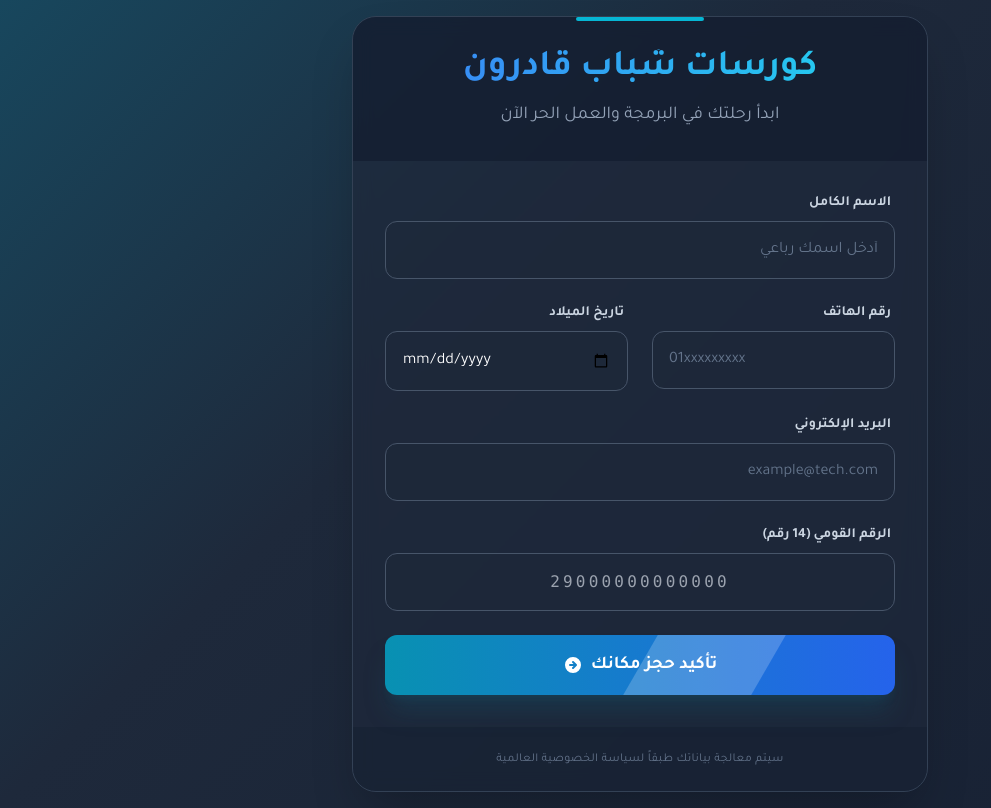
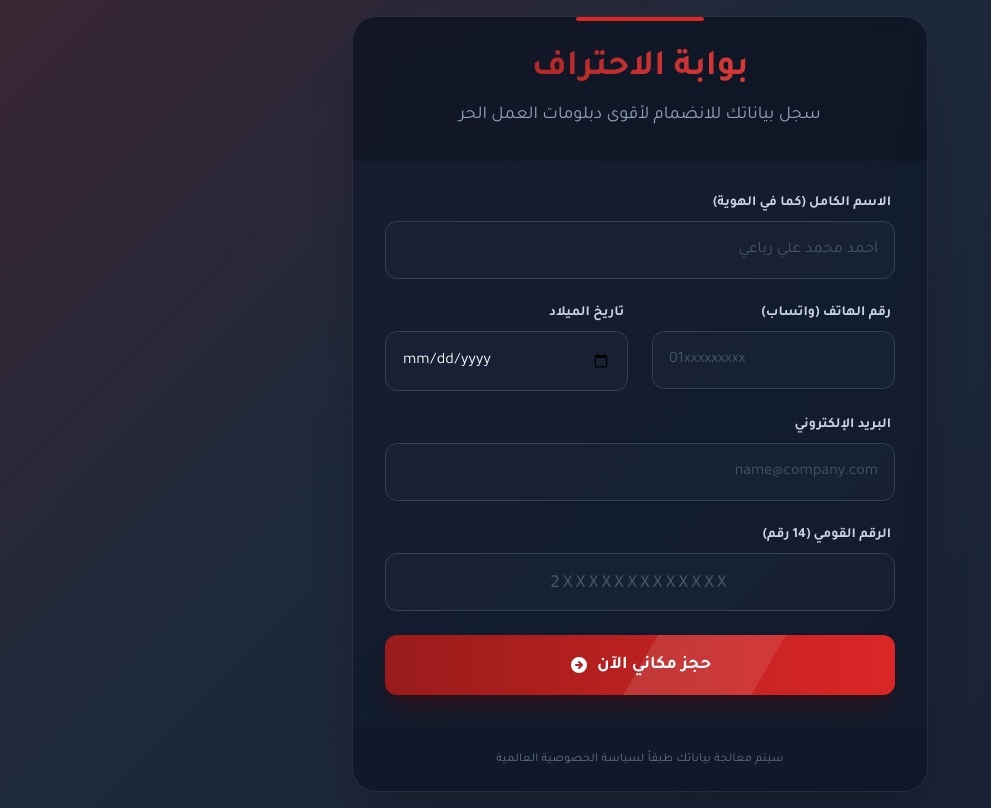
Before and after one commit to kabtenkemo/form, a website: page index.html in a window 1280 px wide. Shown: the whole page, without its empty margins (0-991 px from the left). Drawn offline with nearby package versions, Linux system fonts and the light colour scheme.

Commit message:
Update index.html with new content and styles

```diff
--- a/index.html
+++ b/index.html
@@ -3,14 +3,16 @@
 <head>
     <meta charset="UTF-8">
     <meta name="viewport" content="width=device-width, initial-scale=1.0">
-    <title>أكاديمية المستقبل | انضم الآن</title>
+    <title>أكاديمية النجاح | ابدأ رحلتك الآن</title>
     <script src="https://cdn.tailwindcss.com"></script>
     <link href="https://fonts.googleapis.com/css2?family=Tajawal:wght@400;700&display=swap" rel="stylesheet">
     <style>
         body { font-family: 'Tajawal', sans-serif; }
-        .glass { background: rgba(30, 41, 59, 0.7); backdrop-filter: blur(10px); }
+        /* تأثير الزجاج الشفاف */
+        .glass { background: rgba(15, 23, 42, 0.65); backdrop-filter: blur(12px); border: 1px solid rgba(255, 255, 255, 0.08); }
+        /* خلفية متحركة بدرجات النبيتي والأسود */
         .animated-bg {
-            background: linear-gradient(-45deg, #0f172a, #1e293b, #0891b2, #0f172a);
+            background: linear-gradient(-45deg, #0f172a, #1e293b, #7f1d1d, #0f172a);
             background-size: 400% 400%;
             animation: gradient 15s ease infinite;
         }
@@ -19,80 +21,82 @@
             50% { background-position: 100% 50%; }
             100% { background-position: 0% 50%; }
         }
+        /* لون الـ Selection عند تحديد النص */
+        ::selection { background: #b91c1c; color: white; }
     </style>
 </head>
 <body class="animated-bg min-h-screen flex items-center justify-center p-4">
 
-    <div class="max-w-xl w-full glass border border-slate-700 rounded-3xl shadow-2xl overflow-hidden transform transition-all">
+    <div class="max-w-xl w-full glass rounded-3xl shadow-2xl overflow-hidden transform transition-all hover:border-red-900/50">
 
-        <div class="relative p-8 text-center bg-slate-900/50">
-            <div class="absolute top-0 left-1/2 -translate-x-1/2 w-32 h-1 bg-cyan-500 rounded-full"></div>
-            <h2 class="text-4xl font-extrabold bg-clip-text text-transparent bg-gradient-to-l from-cyan-400 to-blue-500">
-                كورسات شباب قادرون
+        <div class="relative p-8 text-center bg-black/20">
+            <div class="absolute top-0 left-1/2 -translate-x-1/2 w-32 h-1 bg-red-600 rounded-full"></div>
+            <h2 class="text-4xl font-extrabold bg-clip-text text-transparent bg-gradient-to-l from-red-500 to-red-800">
+                بوابة الاحتراف
             </h2>
-            <p class="text-slate-400 mt-3 text-lg font-medium">ابدأ رحلتك في البرمجة والعمل الحر الآن</p>
+            <p class="text-slate-400 mt-3 text-lg font-medium">سجل بياناتك للانضمام لأقوى دبلومات العمل الحر</p>
         </div>
 
         <form id="courseForm" class="p-8 space-y-6">
 
             <div class="relative group">
-                <label class="block text-sm font-semibold text-slate-300 mb-2 mr-1">الاسم الكامل</label>
-                <input type="text" name="full_name" required placeholder="أدخل اسمك رباعي"
-                    class="w-full bg-slate-800/50 border border-slate-600 rounded-xl p-4 text-white focus:ring-2 focus:ring-cyan-500 focus:border-transparent outline-none transition-all placeholder:text-slate-500 group-hover:border-slate-400">
+                <label class="block text-sm font-semibold text-slate-300 mb-2 mr-1">الاسم الكامل (كما في الهوية)</label>
+                <input type="text" name="full_name" required placeholder="أحمد محمد علي رباعي"
+                    class="w-full bg-slate-800/40 border border-slate-700 rounded-xl p-4 text-white focus:ring-2 focus:ring-red-600 focus:border-transparent outline-none transition-all placeholder:text-slate-600 group-hover:border-red-900/50">
             </div>
 
             <div class="grid grid-cols-1 md:grid-cols-2 gap-6">
                 <div>
-                    <label class="block text-sm font-semibold text-slate-300 mb-2 mr-1">رقم الهاتف</label>
+                    <label class="block text-sm font-semibold text-slate-300 mb-2 mr-1">رقم الهاتف (واتساب)</label>
                     <input type="tel" name="phone" required placeholder="01xxxxxxxxx"
-                        class="w-full bg-slate-800/50 border border-slate-600 rounded-xl p-4 text-white focus:ring-2 focus:ring-cyan-500 outline-none transition-all placeholder:text-slate-500">
+                        class="w-full bg-slate-800/40 border border-slate-700 rounded-xl p-4 text-white focus:ring-2 focus:ring-red-600 outline-none transition-all placeholder:text-slate-600">
                 </div>
                 <div>
                     <label class="block text-sm font-semibold text-slate-300 mb-2 mr-1">تاريخ الميلاد</label>
                     <input type="date" name="birth_date" required
-                        class="w-full bg-slate-800/50 border border-slate-600 rounded-xl p-4 text-white focus:ring-2 focus:ring-cyan-500 outline-none transition-all">
+                        class="w-full bg-slate-800/40 border border-slate-700 rounded-xl p-4 text-white focus:ring-2 focus:ring-red-600 outline-none transition-all text-slate-300">
                 </div>
             </div>
 
             <div>
                 <label class="block text-sm font-semibold text-slate-300 mb-2 mr-1">البريد الإلكتروني</label>
-                <input type="email" name="email" required placeholder="example@tech.com"
-                    class="w-full bg-slate-800/50 border border-slate-600 rounded-xl p-4 text-white focus:ring-2 focus:ring-cyan-500 outline-none transition-all placeholder:text-slate-500">
+                <input type="email" name="email" required placeholder="name@company.com"
+                    class="w-full bg-slate-800/40 border border-slate-700 rounded-xl p-4 text-white focus:ring-2 focus:ring-red-600 outline-none transition-all placeholder:text-slate-600">
             </div>
 
             <div>
                 <label class="block text-sm font-semibold text-slate-300 mb-2 mr-1">الرقم القومي (14 رقم)</label>
-                <input type="text" name="national_id" required maxlength="14" minlength="14" placeholder="29000000000000"
-                    class="w-full bg-slate-800/50 border border-slate-600 rounded-xl p-4 text-white focus:ring-2 focus:ring-cyan-500 outline-none transition-all tracking-[0.2em] text-center font-mono">
+                <input type="text" name="national_id" required maxlength="14" minlength="14" placeholder="2XXXXXXXXXXXXX"
+                    class="w-full bg-slate-800/40 border border-slate-700 rounded-xl p-4 text-white focus:ring-2 focus:ring-red-600 outline-none transition-all tracking-[0.2em] text-center font-mono placeholder:text-slate-600">
             </div>
 
             <button type="submit" id="submitBtn"
-                class="relative w-full overflow-hidden group py-4 bg-gradient-to-r from-cyan-600 to-blue-600 hover:from-cyan-500 hover:to-blue-500 text-white font-bold rounded-xl transition-all duration-300 shadow-xl shadow-cyan-900/40 transform active:scale-95">
+                class="relative w-full overflow-hidden group py-4 bg-gradient-to-r from-red-800 to-red-600 hover:from-red-700 hover:to-red-500 text-white font-bold rounded-xl transition-all duration-300 shadow-xl shadow-red-950/40 transform active:scale-95">
                 <span id="btnText" class="relative z-10 flex items-center justify-center gap-2 text-lg">
-                    تأكيد حجز مكانك
+                    حجز مكاني الآن
                     <svg xmlns="http://www.w3.org/2000/svg" class="h-5 w-5" viewBox="0 0 20 20" fill="currentColor">
                         <path fill-rule="evenodd" d="M10 18a8 8 0 100-16 8 8 0 000 16zm3.707-8.707l-3-3a1 1 0 00-1.414 1.414L10.586 9H7a1 1 0 100 2h3.586l-1.293 1.293a1 1 0 101.414 1.414l3-3a1 1 0 000-1.414z" clip-rule="evenodd" />
                     </svg>
                 </span>
-                <div class="absolute inset-0 w-1/4 h-full bg-white/20 skew-x-[-30deg] -translate-x-full group-hover:translate-x-[400%] transition-all duration-1000"></div>
+                <div class="absolute inset-0 w-1/4 h-full bg-white/10 skew-x-[-30deg] -translate-x-full group-hover:translate-x-[400%] transition-all duration-1000"></div>
             </button>
         </form>
 
-        <div class="p-6 bg-slate-900/30 text-center">
+        <div class="p-6 bg-black/10 text-center">
             <p class="text-xs text-slate-500 tracking-wide uppercase">سيتم معالجة بياناتك طبقاً لسياسة الخصوصية العالمية</p>
         </div>
     </div>
 
     <div id="successModal" class="fixed inset-0 bg-slate-950/90 hidden items-center justify-center p-4 z-50">
-        <div class="bg-slate-800 border border-cyan-500/50 p-8 rounded-3xl text-center max-w-sm w-full shadow-2xl">
-            <div class="w-20 h-20 bg-cyan-500/20 rounded-full flex items-center justify-center mx-auto mb-6">
-                <svg xmlns="http://www.w3.org/2000/svg" class="h-12 w-12 text-cyan-500" fill="none" viewBox="0 0 24 24" stroke="currentColor">
+        <div class="bg-slate-800 border border-red-700/50 p-8 rounded-3xl text-center max-w-sm w-full shadow-2xl">
+            <div class="w-20 h-20 bg-red-600/20 rounded-full flex items-center justify-center mx-auto mb-6">
+                <svg xmlns="http://www.w3.org/2000/svg" class="h-12 w-12 text-red-600" fill="none" viewBox="0 0 24 24" stroke="currentColor">
                     <path stroke-linecap="round" stroke-linejoin="round" stroke-width="3" d="M5 13l4 4L19 7" />
                 </svg>
             </div>
             <h3 class="text-2xl font-bold text-white mb-2">تم استلام طلبك!</h3>
             <p class="text-slate-400 mb-6">فريق الدعم سيتواصل معك عبر الواتساب خلال الـ 24 ساعة القادمة.</p>
-            <button onclick="location.reload()" class="w-full py-3 bg-cyan-600 text-white rounded-xl font-bold hover:bg-cyan-500 transition-colors">إغلاق</button>
+            <button onclick="location.reload()" class="w-full py-3 bg-red-700 text-white rounded-xl font-bold hover:bg-red-600 transition-colors">إغلاق</button>
         </div>
     </div>
 
@@ -111,6 +115,7 @@
             const data = Object.fromEntries(formData);
 
             try {
+                // استدعاء الـ Netlify Function (تأكد من المسار الصحيح)
                 const res = await fetch('/.netlify/functions/submit-application', {
                     method: 'POST',
                     headers: { 'Content-Type': 'application/json' },
@@ -127,7 +132,7 @@
                 alert('عذراً، حدث خطأ أثناء الاتصال بالسيرفر. حاول مرة أخرى.');
             } finally {
                 btn.disabled = false;
-                btnText.innerHTML = `تأكيد حجز مكانك`;
+                btnText.innerHTML = `حجز مكاني الآن`;
             }
         };
     </script>
```
